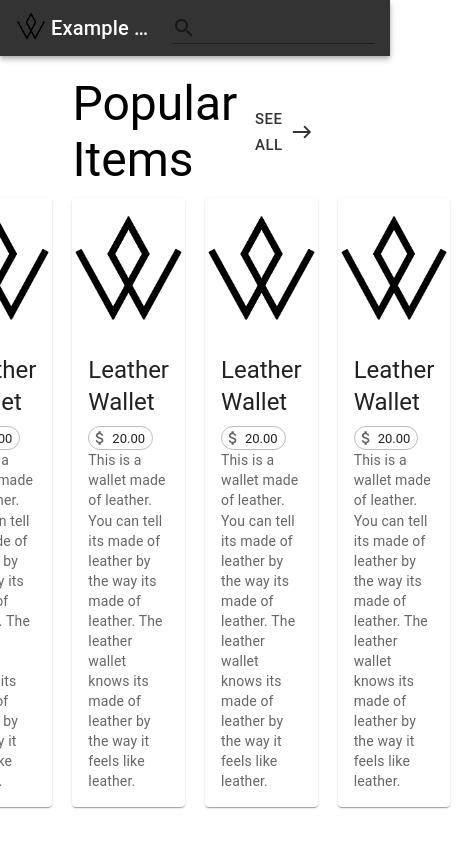
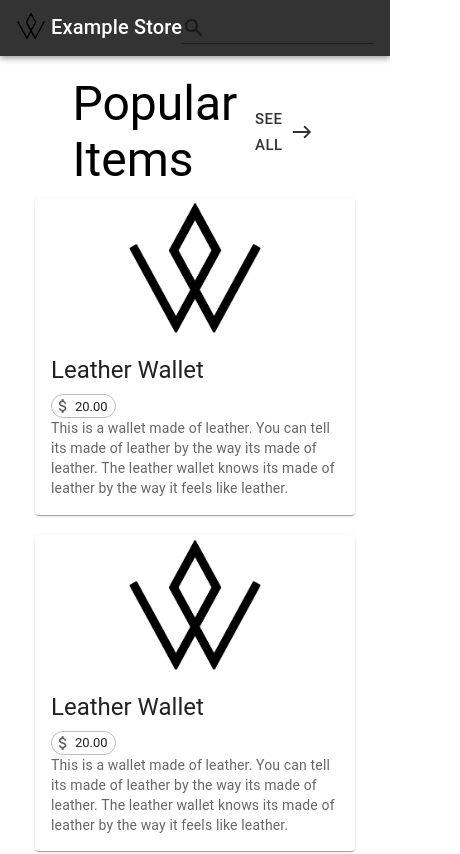
Before and after one commit to Wasserbeck-Store/ws-frontend, a React (Create React App) app: page / in a window 390 px wide. Shown: the top 854 px of the page, 460 px wide, since content can reach past the window. Built offline with nearby package versions, Linux system fonts and the light colour scheme.

Commit message:
centered Search and made more mobile friendly

```diff
--- a/src/components/Categorydisplay.js
+++ b/src/components/Categorydisplay.js
@@ -15,7 +15,7 @@ function Categorydisplay({category}) {
                 <Button variant="text" size="large" endIcon={<EastIcon/>} >See All</Button>
             </div>
 
-            <div style={{ display: 'flex', justifyContent: 'space-evenly'}}>
+            <div style={{ display: 'flex', justifyContent: 'space-evenly', flexWrap: 'wrap'}}>
                 <Salecard title="Leather Wallet" component={Link} to="/product" onClick={handleClick}/>
                 <Salecard title="Leather Wallet" component={Link} to="/product"/>
                 <Salecard title="Leather Wallet" component={Link} to="/product"/>
--- a/src/components/Navbar.js
+++ b/src/components/Navbar.js
@@ -20,8 +20,8 @@ function Navbar() {
     return (
         <>
             <AppBar position="static">
-                <Toolbar >
-                    {/*Left Side of Nav Bar*/}
+                <Toolbar sx={{display: "flex", justifyContent:'space-between'}}>
+                    <div style={{display:"flex"}}>
                     <Link to="/">
                         <img src={logo} alt="logo" style={{ width: '30px', height: '30px', marginRight: '5px' }} />
                     </Link>
@@ -33,6 +33,10 @@ function Navbar() {
                     >
                         Example Store
                     </Typography>
+
+                    </div>
+                    {/*Left Side of Nav Bar*/}
+
                     <Input
                         color="secondary"
                         id="input-with-icon-adornment"
@@ -41,11 +45,14 @@ function Navbar() {
                                 <SearchIcon />
                             </InputAdornment>
                         }
-                        sx={{ marginLeft: 2 }}
+                        sx={{flex:'0 1 500px'}}
+
                     />
-                    <Box sx={{ flexGrow: 1 }} />
+
 
                     {/*End of Nav Bar*/}
+
+
                     <Box sx={{ display: { xs: 'none', md: 'flex' } }}>
                         <Link to="favorites">
                             <IconButton color="secondary" sx={{ marginLeft: '5px' }}>
```
